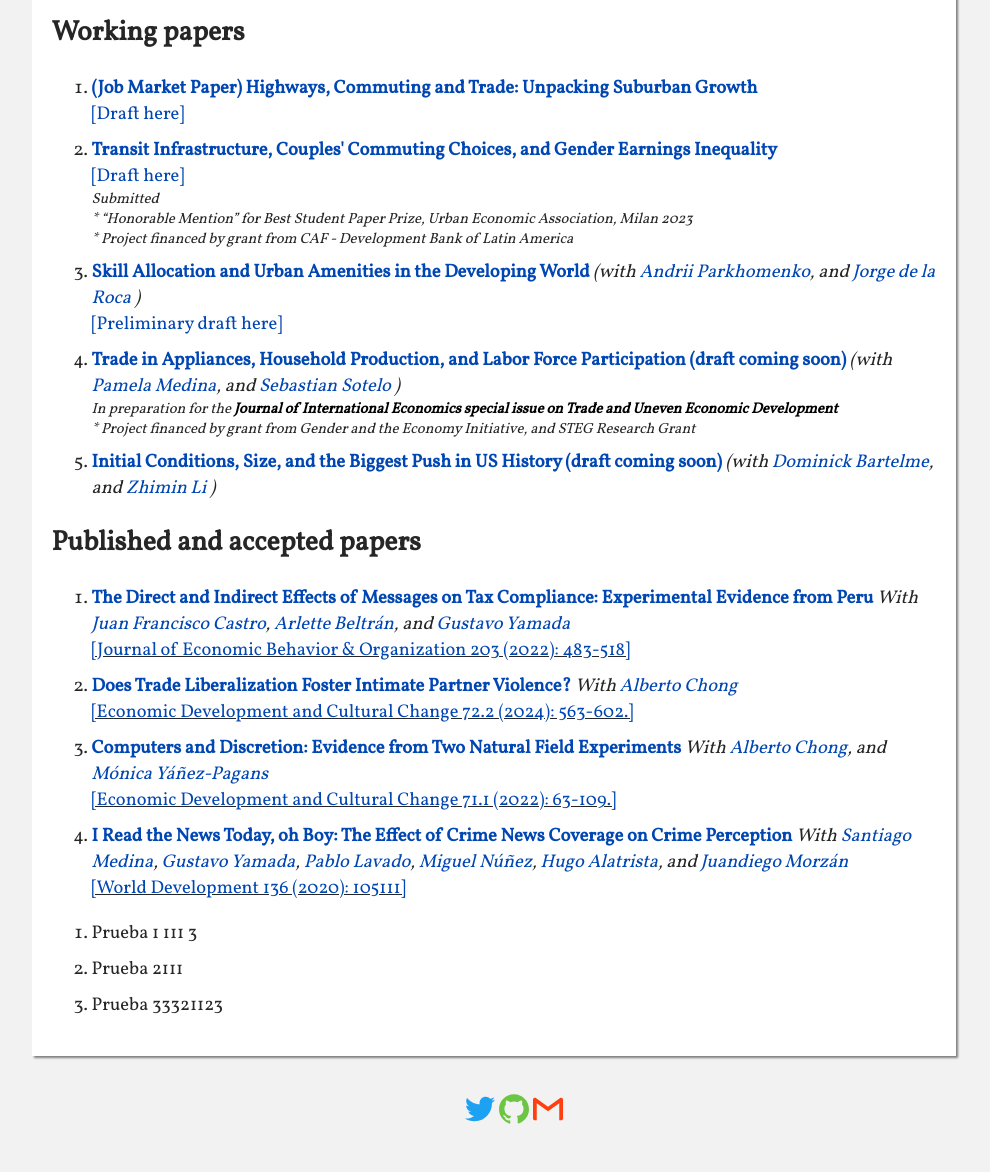
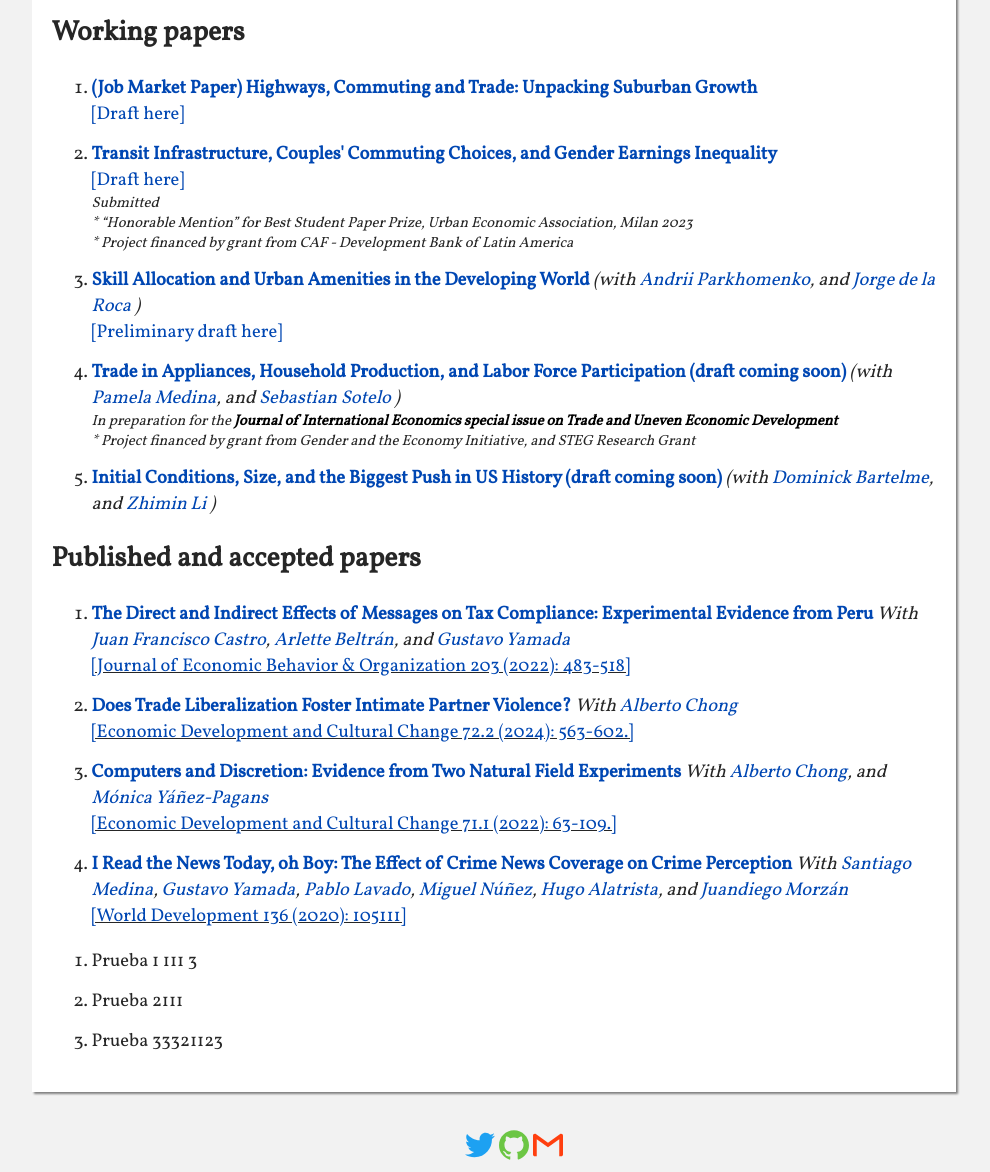
Before and after one commit to dvelasquezc/dvelasquezc.github.io, a Jekyll site: the page built from index.md, in a window 1280 px wide. Shown: the part 608-1780 px from the top of the page, without its empty margins (146-1136 px from the left). Built offline with Jekyll 4.4.1, drawn with Linux system fonts in a browser that asks for light colours; some web fonts are replaced; before the commit the page ends 1744 px from its top, so only the background shows below that.

Commit message:
update numered lists css

```diff
--- a/assets/css/main.css
+++ b/assets/css/main.css
@@ -213,11 +213,16 @@
 }
 
 ol li {
-    margin-bottom: 10px;
+    margin-bottom: 14px;
+}
+
+ol::marker {
+    font-family: "Georgia", serif; /* Font for the numbering */
+    font-size: 1.0em; /* Optional for emphasis */
 }
 
 ul li {
-    margin-bottom: 10px;
+    margin-bottom: 14px;
 }
 
 .numbered {
```
